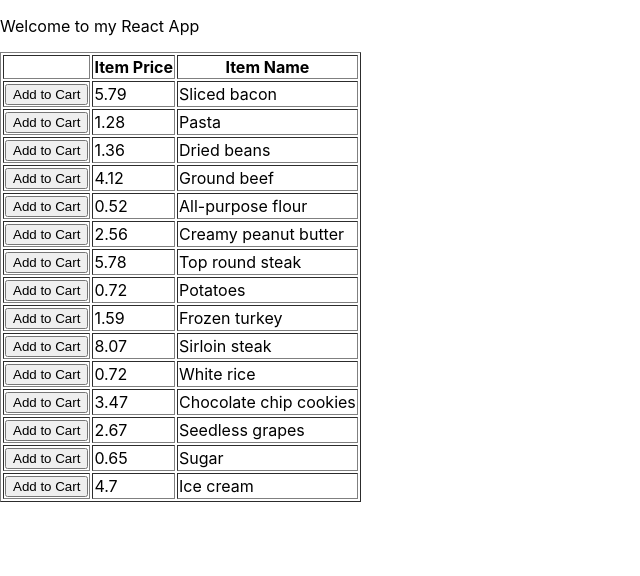
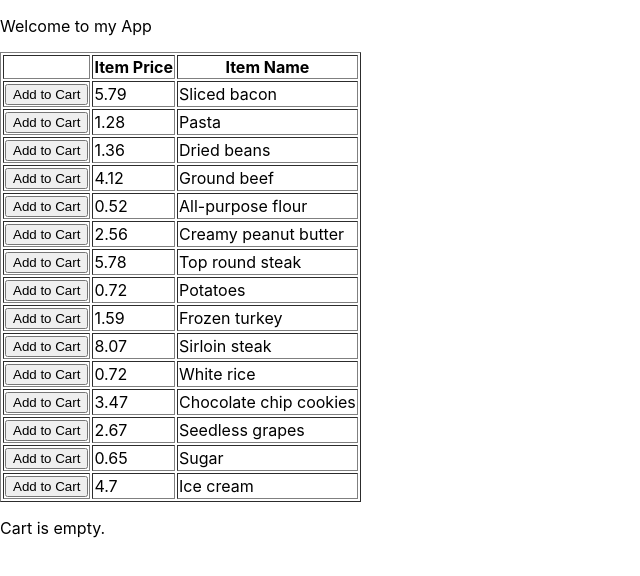
Before and after one commit to praz99/react_grocery-cart, a React (Create React App) app: page / in a window 1280 px wide. Shown: the top 576 px of the page, without its empty margins (0-640 px from the left). Built offline with nearby package versions, Linux system fonts and the light colour scheme.

Commit message:
add GroceryCart component pass cart state as props for GroceryCart component.

```diff
--- a/src/components/App.js
+++ b/src/components/App.js
@@ -1,13 +1,22 @@
 import React from 'react';
 import GroceryItems from './GroceryItems'
+import GroceryCart from './GroceryCart';
 
-function App() {
-  return (
-    <div className="App">
-      <p>Welcome to my React App</p>
-      <GroceryItems />
-    </div>
-  );
+export default class App extends React.Component {
+  constructor(props) {
+    super(props)
+    this.state = {
+      cart: []
+    }
+  }
+
+  render() {
+    return (
+      <div id="app-container">
+        <p>Welcome to my App</p>
+        <GroceryItems />
+        <GroceryCart items={this.state.cart} />
+      </div>
+    )
+  }
 }
-
-export default App;
--- /dev/null
+++ b/src/components/GroceryCart.js
@@ -0,0 +1,33 @@
+import React, { Component } from 'react';
+
+export default class GroceryCart extends Component {
+  render () {
+    if (this.props.items) {
+      return <div id="grocery-cart">
+        <p>Cart is empty.</p>
+      </div>
+    }
+    return(
+      <div id="grocery-cart">
+        <table border="1">
+          <thead>
+            <th></th>
+            <th>Item Price</th>
+            <th>Item Name</th>
+          </thead>
+          <tbody>
+            {this.props.items.map((item, index) => {
+              return(
+                <tr id={index}>
+                  <td><button>Add to Cart</button></td>
+                  <td>{item.price}</td>
+                  <td>{item.name}</td>
+                </tr>
+              )
+            })}
+          </tbody>
+        </table>
+      </div>
+    )
+  }
+}
--- a/src/components/GroceryItems.js
+++ b/src/components/GroceryItems.js
@@ -21,7 +21,7 @@ const GROCERY_ITEMS = [
 export default class GroceryItems extends Component {
   render () {
     return(
-      <div>
+      <div id="grocery-items">
         <table border="1">
           <thead>
             <th></th>
```
Also changed, not shown: 1 other file (tests, documents, lock files or other folders).
